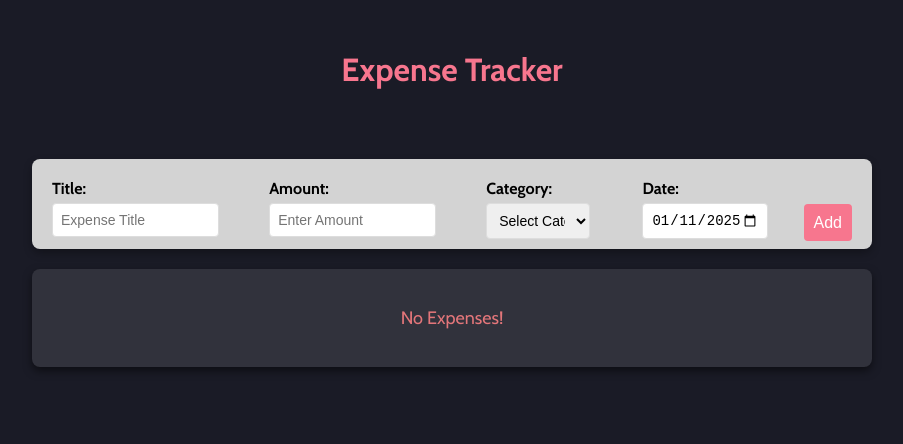
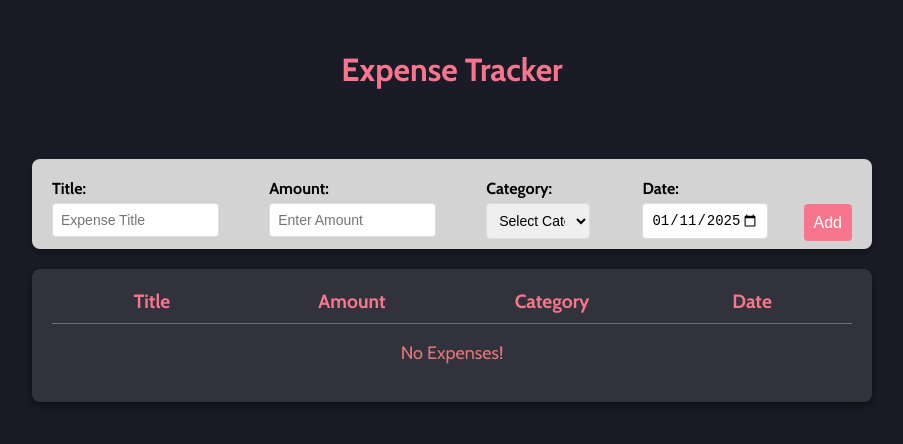
Before and after one commit to JustinCordova/expense-tracker, a React (Vite) app: page / in a window 1280 px wide. Shown: the top 444 px of the page, without its empty margins (188-1091 px from the left). Built offline with nearby package versions, Linux system fonts and the light colour scheme.

Commit message:
Allowed decimals in amount form and added header to expense list

```diff
--- a/src/components/ExpenseForm.jsx
+++ b/src/components/ExpenseForm.jsx
@@ -2,24 +2,32 @@ import React, { useState } from "react";
 import "./css/ExpenseForm.css";
 
 const ExpenseForm = ({ addExpense }) => {
-  const [title, setTitle] = useState("");
-  const [amount, setAmount] = useState("");
-  const [category, setCategory] = useState("");
-  // const [date, setDate] = useState("");
-  const [date, setDate] = useState(new Date().toISOString().split("T")[0]);
+  const [title, setTitle] = useState(""); // Title of the expense
+  const [amount, setAmount] = useState(""); // Amount of the expense
+  const [category, setCategory] = useState(""); // Category of the expense
+  const [date, setDate] = useState(new Date().toISOString().split("T")[0]); // Default to today's date
 
   const handleSubmit = (e) => {
     e.preventDefault();
+    // Prevent submission if any field is empty
     if (!title || !amount || !category || !date) {
       alert("Please fill out all fields before submitting.");
       return;
     }
+    // Pass data to parent component and reset fields
     addExpense({ title, amount: parseFloat(amount), category, date });
     setTitle("");
     setAmount("");
     setCategory("");
-    // setDate("");
-    setDate(new Date().toISOString().split("T")[0]);
+    setDate(new Date().toISOString().split("T")[0]); // Reset date to today
+  };
+
+  const handleAmountChange = (e) => {
+    let value = e.target.value;
+    // Only allow numbers and one decimal point using regex pattern
+    if (/^\d*\.?\d{0,2}$/.test(value)) {
+      setAmount(value); // Update the amount state only if it matches the pattern
+    }
   };
 
   return (
@@ -36,11 +44,10 @@ const ExpenseForm = ({ addExpense }) => {
       <div className="amountLabel">
         <label>Amount:</label>
         <input
-          type="number"
+          type="text"
           value={amount}
-          onChange={(e) => setAmount(e.target.value)}
+          onChange={handleAmountChange} // Ensure proper format
           placeholder="Enter Amount"
-          min="0"
         />
       </div>
       <div className="categoryLabel">
--- a/src/components/ExpenseItem.jsx
+++ b/src/components/ExpenseItem.jsx
@@ -7,8 +7,8 @@ const ExpenseItem = ({ expense }) => {
       <li className="expense-item">
         <p className="title">{expense.title}</p>
         <p className="amount">${expense.amount.toFixed(2)}</p>
-        <p>Category: {expense.category}</p>
-        <p>Date: {new Date(expense.date).toLocaleDateString()}</p>
+        <p className="category">{expense.category}</p>
+        <p className="date">{new Date(expense.date).toLocaleDateString()}</p>
       </li>
     </li>
   );
--- a/src/components/ExpenseList.jsx
+++ b/src/components/ExpenseList.jsx
@@ -2,16 +2,21 @@ import React from "react";
 import ExpenseItem from "./ExpenseItem";
 import "./css/ExpenseList.css";
 
-
 const ExpenseList = ({ expenses }) => {
   return (
     <div className="chart">
+      <div className="chart-header">
+        <div className="header-item">Title</div>
+        <div className="header-item">Amount</div>
+        <div className="header-item">Category</div>
+        <div className="header-item">Date</div>
+      </div>
       {expenses.length === 0 ? (
         <p> No Expenses!  </p>
       ) : (
         <ul>
-          {expenses.map((expenses, index) => (
-            <ExpenseItem key={index} expense={expenses} />
+          {expenses.map((expense, index) => (
+            <ExpenseItem key={index} expense={expense} />
           ))}
         </ul>
       )}
--- a/src/components/css/ExpenseForm.css
+++ b/src/components/css/ExpenseForm.css
@@ -1,5 +1,5 @@
 form {
-  width: 800px;;
+  width: 800px;
   height: 50px;
   margin: 20px auto;
   padding: 20px;
@@ -27,6 +27,12 @@ label {
   display: flex;
   height: 37px;
   margin-top: 25px;
+  transition: transform 0.2s ease-in-out;
+}
+
+.submitLabel:hover {
+  transform: scale(1.05); /* Scale up the button */
+  border-color: black;
 }
 
 input,
@@ -36,7 +42,16 @@ select {
   font-size: 14px;
   border: 1px solid #ddd;
   border-radius: 4px;
+  transition: transform 0.2s ease-in-out; /* Smooth transition */
 }
+
+input:hover,
+select:hover {
+  transform: scale(1.05); /* Scale up slightly on hover */
+  border-color: #f7768e;
+}
+
+
 
 input:focus,
 select:focus {
--- a/src/components/css/ExpenseItem.css
+++ b/src/components/css/ExpenseItem.css
@@ -5,7 +5,7 @@
   gap: 10px;
   padding: 15px;
   margin-bottom: 15px;
-  background-color: #f9f9f9;
+  background-color: lightgrey;
   border-radius: 8px;
   box-shadow: 0 4px 6px rgba(0, 0, 0, 0.1);
   border: 1px solid #ddd;
--- a/src/components/css/ExpenseList.css
+++ b/src/components/css/ExpenseList.css
@@ -1,4 +1,3 @@
-/* ExpenseList.css */
 .chart {
   width: 800px;
   margin: 20px auto;
@@ -6,6 +5,22 @@
   background-color: rgba(255, 255, 255, 0.1);
   border-radius: 8px;
   box-shadow: 0 4px 8px rgba(0, 0, 0, 0.5);
+}
+
+.chart-header {
+  display: flex;
+  justify-content: space-between;
+  padding-bottom: 10px;
+  margin-bottom: 10px;
+  border-bottom: 1px solid rgba(255, 255, 255, 0.3);
+}
+
+.header-item {
+  font-weight: bold;
+  color: #f7768e;
+  text-align: center;
+  font-size: 1.2rem;
+  flex: 1;
 }
 
 .chart ul {
```
Lines whose indentation alone changed are shown as unchanged.
